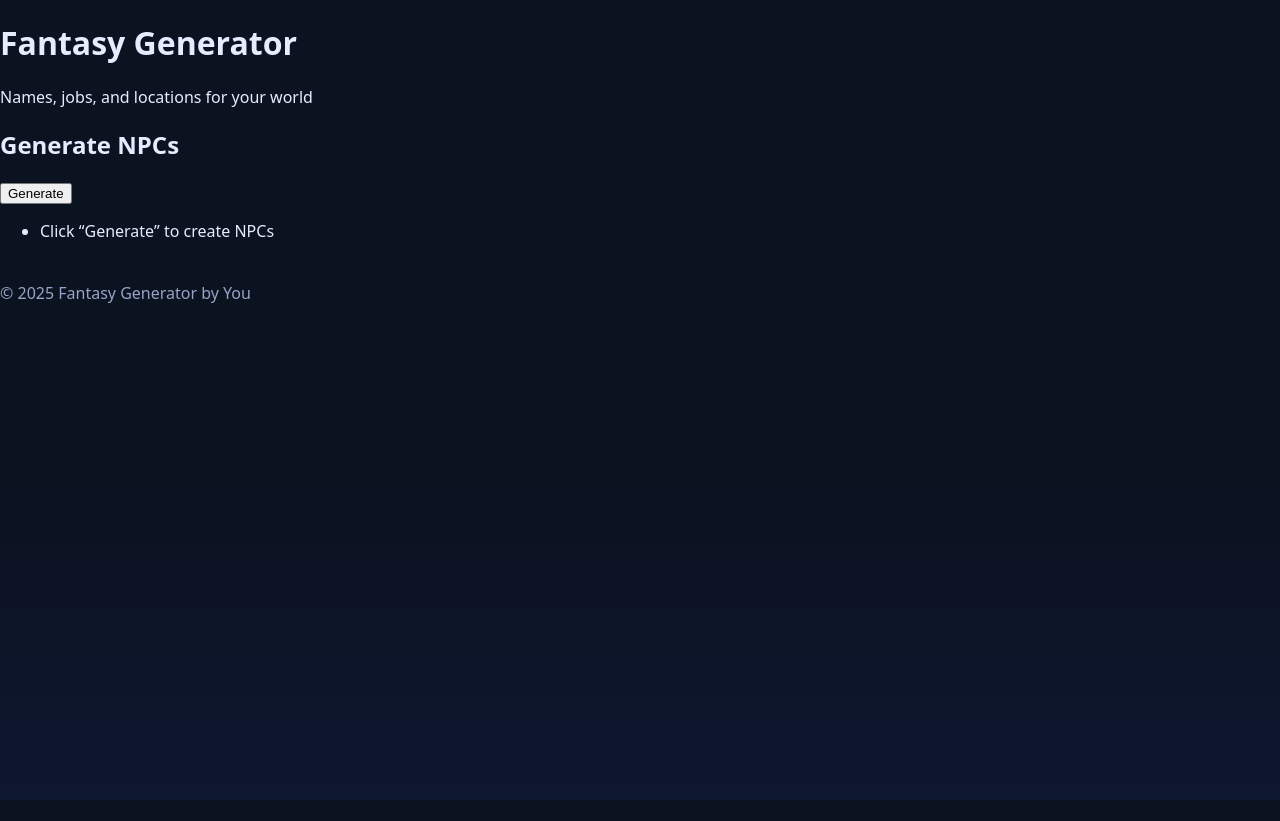
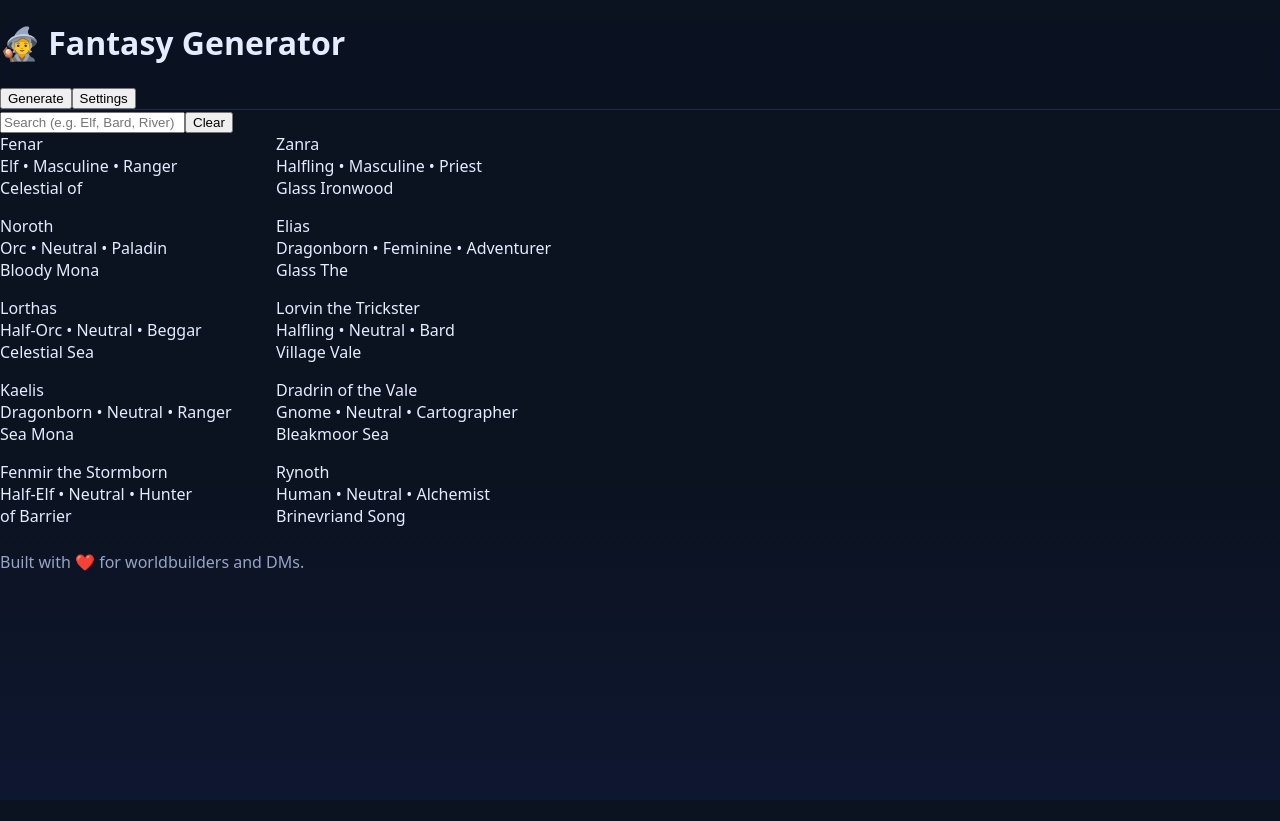
Before and after one commit to tonyxrandall/fantasy-generator, a React (Vite) app: page / in a window 1280 px wide. Built offline with nearby package versions, Linux system fonts and the light colour scheme.

Commit message:
Update App.jsx

```diff
--- a/src/App.jsx
+++ b/src/App.jsx
@@ -1,41 +1,154 @@
 import React, { useState, useEffect } from "react";
 import "./styles.css";
 
-// Fallback Kit component (avoids missing import issues)
-const Kit = ({ title, children }) => (
-  <div className="kit-section p-4 m-4 bg-white/10 rounded-xl border border-white/20">
-    <h2 className="text-xl font-semibold mb-2">{title}</h2>
-    <div>{children}</div>
-  </div>
-);
+/* -----------------------------
+   🧠 Data Sets
+----------------------------- */
 
-// Fallback job and location data
-const fallbackJobs = [
+// Fantasy races
+const RACES = [
+  "Human",
+  "Elf",
+  "Dwarf",
+  "Halfling",
+  "Gnome",
+  "Orc",
+  "Half-Orc",
+  "Dragonborn",
+  "Tiefling",
+  "Tabaxi",
+  "Half-Elf",
+];
+
+// Genders
+const GENDERS = ["Masculine", "Feminine", "Neutral"];
+
+// Professions / jobs
+const JOBS = [
   "Scholar",
+  "Cartographer",
+  "Blacksmith",
+  "Tavern Keeper",
   "Merchant",
+  "Soldier",
+  "Wizard",
+  "Priest",
   "Hunter",
+  "Sailor",
+  "Bard",
+  "Rogue",
+  "Paladin",
+  "Farmer",
+  "Alchemist",
+  "Smith",
+  "Adventurer",
+  "Beggar",
   "Healer",
-  "Blacksmith",
-  "Sailor",
-  "Soldier",
-  "Thief",
-  "Bard",
-  "Alchemist",
+  "Ranger",
+  "Guard",
+  "King",
+  "Queen",
+  "Knight",
+  "Assassin",
+  "Druid",
+  "Monk",
+  "Seer",
+  "Craftsman",
 ];
-const fallbackLocations = [
+
+// Locations (base + generated remix)
+const BASE_LOCATIONS = [
   "Caer Mona",
   "Bleakmoor River",
+  "The Celestial Vale",
   "Brigands Forest",
   "The Bronze March",
-  "The Celestial Vale",
+  "Brinevriand",
+  "The Glass Sea",
+  "The Ironwood Forest",
+  "The Vale of Song",
+  "The Tower of Vacal the Bloody",
+  "The Barrier Peaks",
+  "The Shadow Village",
 ];
 
-// Utility helpers
-function choice(arr) {
-  return arr[Math.floor(Math.random() * arr.length)];
-}
-function remixLocations(base, n = 50) {
-  const words = base.flatMap(x => x.split(" "));
+// First name fragments
+const FIRST_PARTS = [
+  "Aer",
+  "Ael",
+  "Bel",
+  "Cal",
+  "Dra",
+  "El",
+  "Fen",
+  "Gal",
+  "Hal",
+  "Ith",
+  "Jor",
+  "Kael",
+  "Lor",
+  "Mal",
+  "Nor",
+  "Or",
+  "Pyra",
+  "Qua",
+  "Ryn",
+  "Syl",
+  "Tor",
+  "Vael",
+  "Xan",
+  "Yor",
+  "Zan",
+];
+const LAST_PARTS = [
+  "dor",
+  "thas",
+  "wyn",
+  "ric",
+  "dil",
+  "mir",
+  "on",
+  "ar",
+  "iel",
+  "or",
+  "drin",
+  "var",
+  "aen",
+  "is",
+  "en",
+  "oth",
+  "el",
+  "ros",
+  "vin",
+  "ra",
+  "ia",
+  "ias",
+];
+
+// Epithets
+const EPITHETS = [
+  "the Bold",
+  "the Silent",
+  "the Wanderer",
+  "the Flameborn",
+  "of the North",
+  "of the Vale",
+  "the Shadowed",
+  "the Wise",
+  "the Red",
+  "the Trickster",
+  "the Stormborn",
+  "of the Coast",
+];
+
+/* -----------------------------
+   🎲 Helper Functions
+----------------------------- */
+
+const choice = (arr) => arr[Math.floor(Math.random() * arr.length)];
+
+function remixLocations(base, n = 80) {
+  const words = base.flatMap((x) => x.split(" "));
   const out = [];
   for (let i = 0; i < n; i++) {
     out.push(
@@ -44,71 +157,139 @@ function remixLocations(base, n = 50) {
         .trim()
     );
   }
-  return out;
+  return Array.from(new Set(out));
 }
 
+function generateName() {
+  return (
+    choice(FIRST_PARTS) +
+    choice(LAST_PARTS) +
+    (Math.random() > 0.75 ? " " + choice(EPITHETS) : "")
+  );
+}
+
+/* -----------------------------
+   🧩 Components
+----------------------------- */
+
+const Card = ({ name, race, gender, job, location }) => (
+  <div className="p-4 bg-white/10 border border-white/20 rounded-xl hover:bg-white/20 transition">
+    <div className="text-xl font-semibold">{name}</div>
+    <div className="text-sm opacity-80">
+      {race} • {gender} • {job}
+    </div>
+    <div className="text-xs opacity-60 mt-1 italic">{location}</div>
+  </div>
+);
+
+/* -----------------------------
+   🌍 Main App Component
+----------------------------- */
+
 export default function App() {
-  const [jobs, setJobs] = useState(fallbackJobs);
-  const [locations, setLocations] = useState(fallbackLocations);
-  const [generated, setGenerated] = useState([]);
+  const [npcs, setNpcs] = useState([]);
+  const [count, setCount] = useState(10);
+  const [locations, setLocations] = useState(remixLocations(BASE_LOCATIONS));
+  const [query, setQuery] = useState("");
+  const [showSettings, setShowSettings] = useState(false);
+
+  const generateNPCs = () => {
+    const arr = [];
+    for (let i = 0; i < count; i++) {
+      arr.push({
+        name: generateName(),
+        race: choice(RACES),
+        gender: choice(GENDERS),
+        job: choice(JOBS),
+        location: choice(locations),
+      });
+    }
+    setNpcs(arr);
+  };
 
   useEffect(() => {
-    // Try loading jobs.json and locations.base.json if available
-    const loadData = async () => {
-      try {
-        const j = await fetch("/data/jobs.json");
-        if (j.ok) setJobs(await j.json());
-      } catch (err) {
-        console.warn("Using fallback jobs");
-      }
-      try {
-        const l = await fetch("/data/locations.base.json");
-        if (l.ok) setLocations(await l.json());
-      } catch (err) {
-        console.warn("Using fallback locations");
-      }
-    };
-    loadData();
+    generateNPCs(); // Auto-generate on load
   }, []);
 
-  const generateNames = () => {
-    const out = [];
-    for (let i = 0; i < 10; i++) {
-      out.push(
-        `${choice(["Aeron", "Lira", "Thane", "Seren", "Galen", "Kael", "Mira", "Ryn", "Thalia", "Orin"])} of ${choice(remixLocations(locations, 100))} the ${choice(jobs)}`
+  const filtered = npcs.filter((n) =>
+    Object.values(n).some((v) =>
+      String(v).toLowerCase().includes(query.toLowerCase())
+    )
   );
-    }
-    setGenerated(out);
-  };
 
   return (
-    <div className="min-h-screen bg-blue-900 text-white flex flex-col items-center p-6">
-      <h1 className="text-3xl font-bold mt-6">Fantasy Generator</h1>
-      <p className="opacity-80 mb-4">Names, jobs, and locations for your world</p>
-
-      <Kit title="Generate NPCs">
+    <div className="min-h-screen bg-gradient-to-br from-slate-900 via-blue-900 to-indigo-900 text-white flex flex-col items-center">
+      <header className="w-full border-b border-white/10 py-4 px-6 flex flex-col sm:flex-row gap-3 sm:items-center max-w-6xl">
+        <h1 className="text-3xl font-bold tracking-tight">🧙 Fantasy Generator</h1>
+        <div className="ml-auto flex gap-2">
           <button
-          onClick={generateNames}
-          className="px-4 py-2 bg-indigo-600 rounded-lg hover:bg-indigo-700 transition"
+            onClick={generateNPCs}
+            className="px-3 py-1 bg-indigo-600 hover:bg-indigo-500 rounded-lg text-sm"
           >
             Generate
           </button>
+          <button
+            onClick={() => setShowSettings(!showSettings)}
+            className="px-3 py-1 bg-slate-800 hover:bg-slate-700 rounded-lg text-sm"
+          >
+            {showSettings ? "Hide Settings" : "Settings"}
+          </button>
+        </div>
+      </header>
 
-        <ul className="mt-4 space-y-1">
-          {generated.length > 0 ? (
-            generated.map((g, i) => (
-              <li key={i} className="bg-white/10 px-3 py-2 rounded-md">
-                {g}
-              </li>
-            ))
+      {showSettings && (
+        <div className="w-full max-w-6xl bg-white/10 border border-white/20 rounded-xl mt-4 p-4 text-sm">
+          <label className="block mb-2">
+            <span>NPC Count:</span>
+            <input
+              type="number"
+              value={count}
+              min="1"
+              max="100"
+              onChange={(e) => setCount(parseInt(e.target.value || "1", 10))}
+              className="ml-2 bg-slate-800 border border-slate-700 rounded px-2 py-1 w-20 text-white"
+            />
+          </label>
+          <button
+            onClick={() => setLocations(remixLocations(BASE_LOCATIONS))}
+            className="px-3 py-1 bg-slate-700 rounded-lg hover:bg-slate-600"
+          >
+            Refresh Locations
+          </button>
+        </div>
+      )}
+
+      <main className="w-full max-w-6xl px-6 py-8 flex-1">
+        <div className="flex flex-col sm:flex-row gap-2 mb-4">
+          <input
+            placeholder="Search (e.g. Elf, Bard, River)"
+            value={query}
+            onChange={(e) => setQuery(e.target.value)}
+            className="flex-1 bg-slate-800 border border-slate-700 rounded-lg px-3 py-2 text-sm"
+          />
+          <button
+            onClick={() => setQuery("")}
+            className="px-3 py-2 bg-slate-700 hover:bg-slate-600 rounded-lg text-sm"
+          >
+            Clear
+          </button>
+        </div>
+
+        {filtered.length > 0 ? (
+          <div className="grid grid-cols-1 sm:grid-cols-2 lg:grid-cols-3 gap-4">
+            {filtered.map((npc, i) => (
+              <Card key={i} {...npc} />
+            ))}
+          </div>
         ) : (
-            <li className="opacity-70 italic">Click “Generate” to create NPCs</li>
+          <div className="opacity-70 italic text-center mt-10">
+            No results found. Try different filters.
+          </div>
         )}
-        </ul>
-      </Kit>
+      </main>
 
-      <footer className="mt-auto mb-4 opacity-60 text-sm">
-        © {new Date().getFullYear()} Fantasy Generator by You
+      <footer className="text-xs opacity-60 py-4">
+        Built with ❤️ for worldbuilders and DMs.
       </footer>
     </div>
   );
```
Lines whose indentation alone changed are shown as unchanged.
